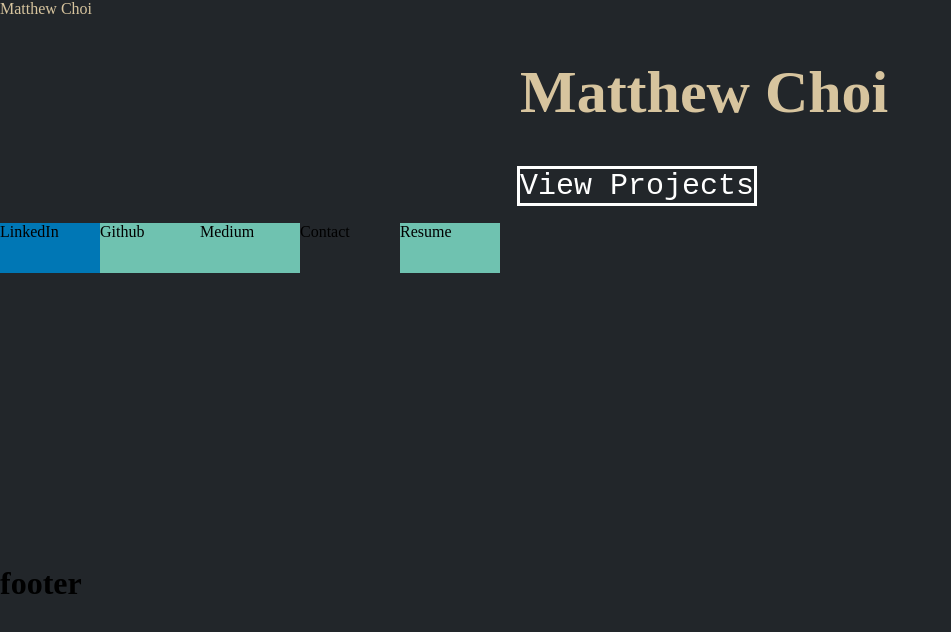
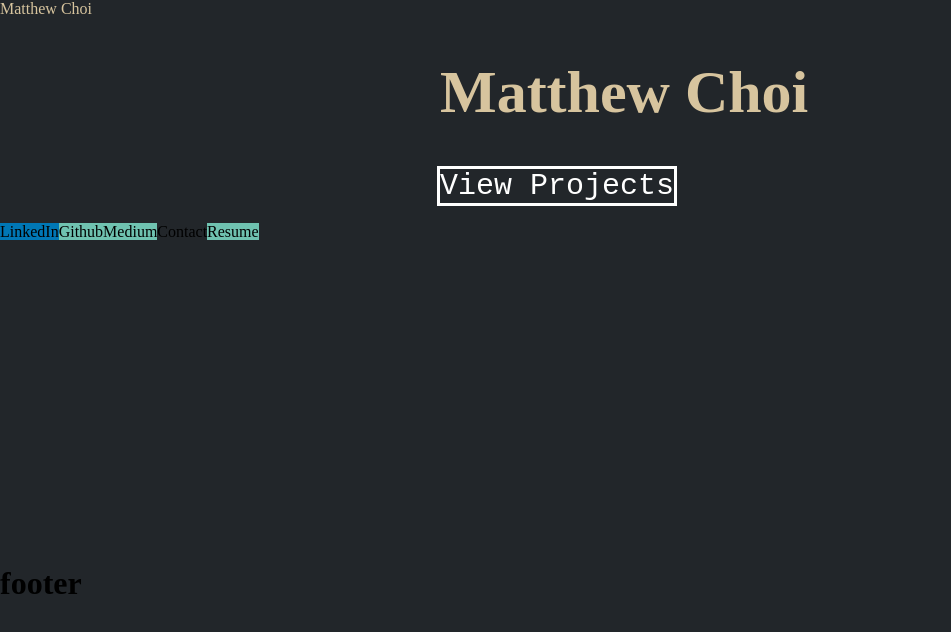
Before and after one commit to choim3/portfolio, a React (Create React App) app: page / in a window 1280 px wide. Shown: the top 632 px of the page, without its empty margins (0-951 px from the left). Built offline with nearby package versions, Linux system fonts and the light colour scheme.

Commit message:
flexbox to sidebar

```diff
--- a/src/components/home.jsx
+++ b/src/components/home.jsx
@@ -1,7 +1,7 @@
 import { Link } from "react-router-dom";
 import Sidebar from "./sidebar";
+import ".././css/home.css";
 
-import ".././css/home.css";
 export default function Home() {
   return (
     <div className=" parent-grid">
--- a/src/components/sidebar.jsx
+++ b/src/components/sidebar.jsx
@@ -1,6 +1,7 @@
 const Sidebar = () => {
   return (
     <div className="sidebar">
+      <div className="flex-container">
         <a className="linkedin" target="_blank">
           LinkedIn
         </a>
@@ -17,6 +18,7 @@ const Sidebar = () => {
           Resume
         </a>
       </div>
+    </div>
   );
 };
 export default Sidebar;
--- a/src/css/home.css
+++ b/src/css/home.css
@@ -27,6 +27,10 @@ body {
   /* display: grid;
   grid-template-columns: subgrid;
   grid-template-rows: subgrid; */
+  display: flex;
+}
+
+.flexbox-container {
   display: flex;
 }
 
```
Lines whose indentation alone changed are shown as unchanged.
